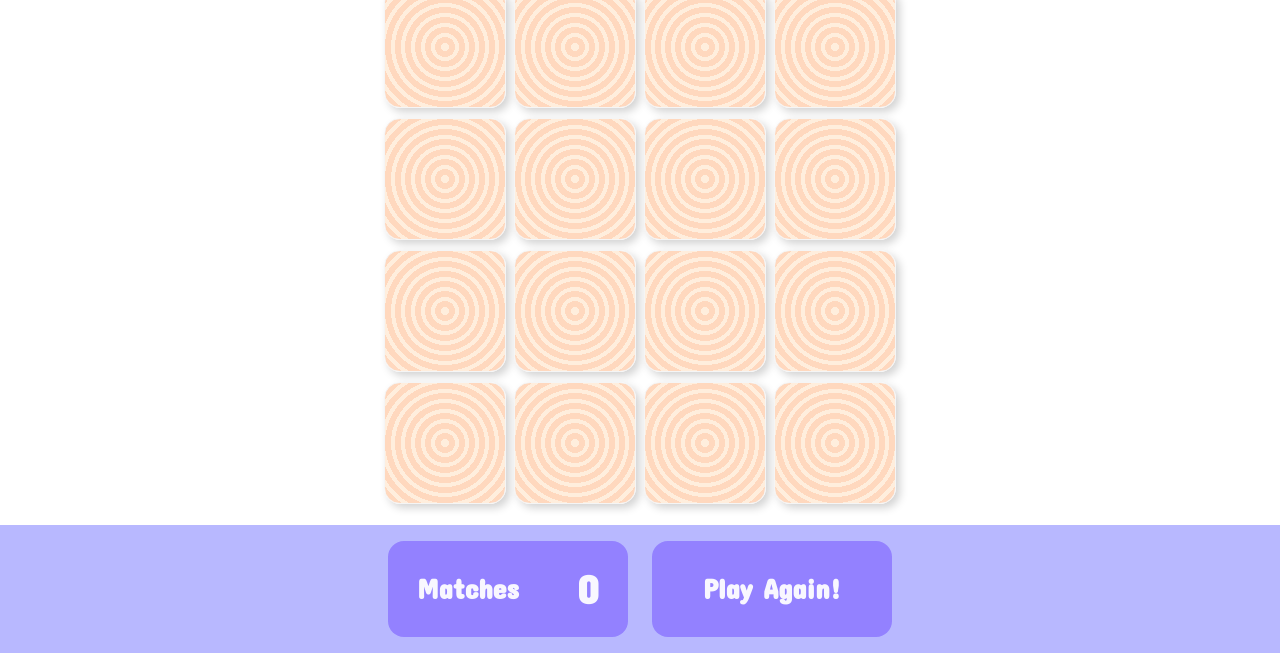
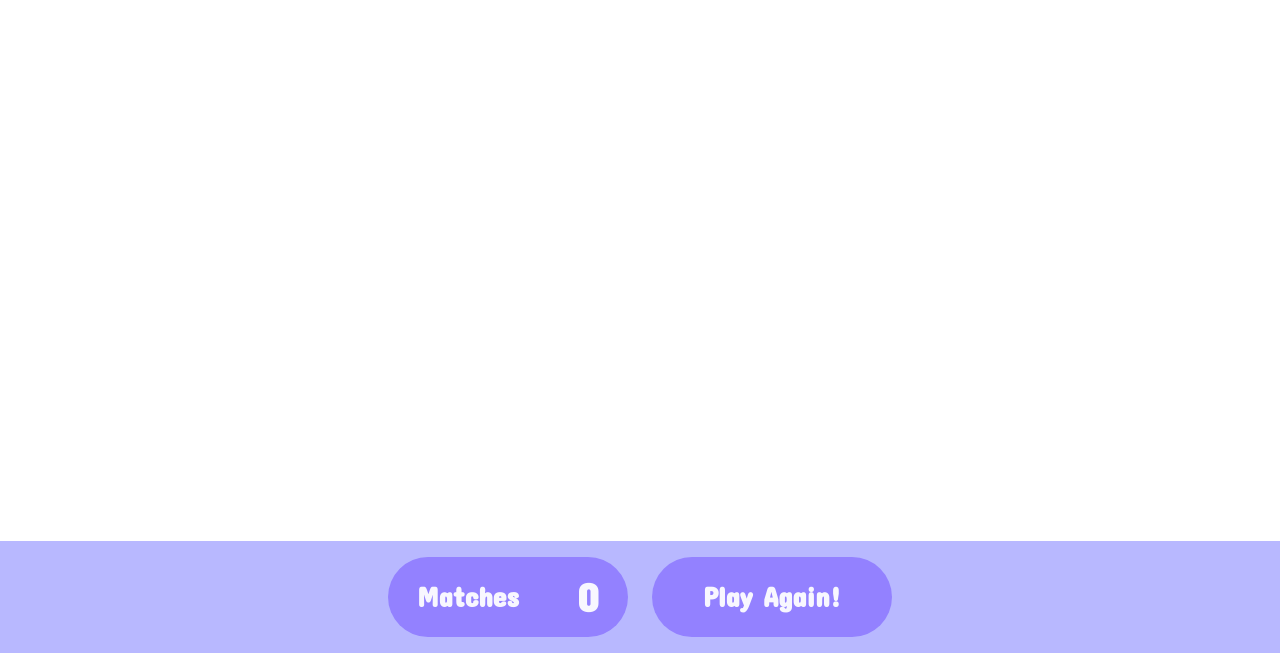
Before and after one commit to erikasinkovics/memory, a React app: page / in a window 1280 px wide. Shown: the part 147-800 px from the top of the page. Built offline with nearby package versions, Linux system fonts and the light colour scheme.

Commit message:
Footer redesign.

```diff
--- a/src/components/Footer/Footer.css
+++ b/src/components/Footer/Footer.css
@@ -3,7 +3,6 @@
 .Footer {
     display: flex;
     flex-direction: row;
-    padding-top: 2vh;
     position: fixed;
     bottom: 0;
     z-index: 2;
@@ -11,6 +10,7 @@
     width: 100%;
     background-color: #B8B8FF;
     justify-content: center;
+    align-items: center;
     font-family: 'Concert One';
     font-weight: bolder;
     color: #F8F7FF;
@@ -26,13 +26,14 @@
     padding: 0vh;
     margin-right: 1.5vh;
     width: 30vh;
-    height: 12vh;
-    border-radius: 2vh;
+    height: 10vh;
+    border-radius: 6vh;
     display: flex;
     flex-direction: row;
-    align-self: flex-start;
+    align-self: center;
     align-items: center;
     justify-content: space-around;
+
 }
 
 .Scores h2 {
@@ -48,11 +49,11 @@
     padding: 0vh;
     margin-left: 1.5vh;
     width: 30vh;
-    height: 12vh;
-    border-radius: 2vh;
+    height: 10vh;
+    border-radius: 6vh;
     display: flex;
     flex-direction: row;
-    align-self: flex-start;
+    align-self: center;
     align-items: center;
     justify-content: space-around;
 }
--- a/src/components/TileContainer/TileContainer.js
+++ b/src/components/TileContainer/TileContainer.js
@@ -12,16 +12,17 @@ class TileContainer extends React.Component {
         super(props);
         this.state = {
             scoreCount: 0,
-            level: 'easy',
+            level: undefined,
             levelSelected: 'true',
-            tiles: tileData(16).map(tile => {
-                return {
-                    isActive: false,
-                    tileId: tile.id,
-                    tileNumber: tile.number,
-                    isMatched: false,
-                }
-            })
+            // tiles: tileData(16).map(tile => {
+            //     return {
+            //         isActive: false,
+            //         tileId: tile.id,
+            //         tileNumber: tile.number,
+            //         isMatched: false,
+            //     }
+            // })
+            tiles: []
         }
         this.handleClick = this.handleClick.bind(this);
         this.resetBoard = this.resetBoard.bind(this);
@@ -76,6 +77,10 @@ class TileContainer extends React.Component {
         }, 900)
     }
 
+    selectLevel(level) {
+
+    }
+
     render() {
         // The deck of tiles are being conditionally renderred depending on the tile component's 'matched' and 'active' properties.
         const deck = this.state.tiles.map((tile) => {
```
